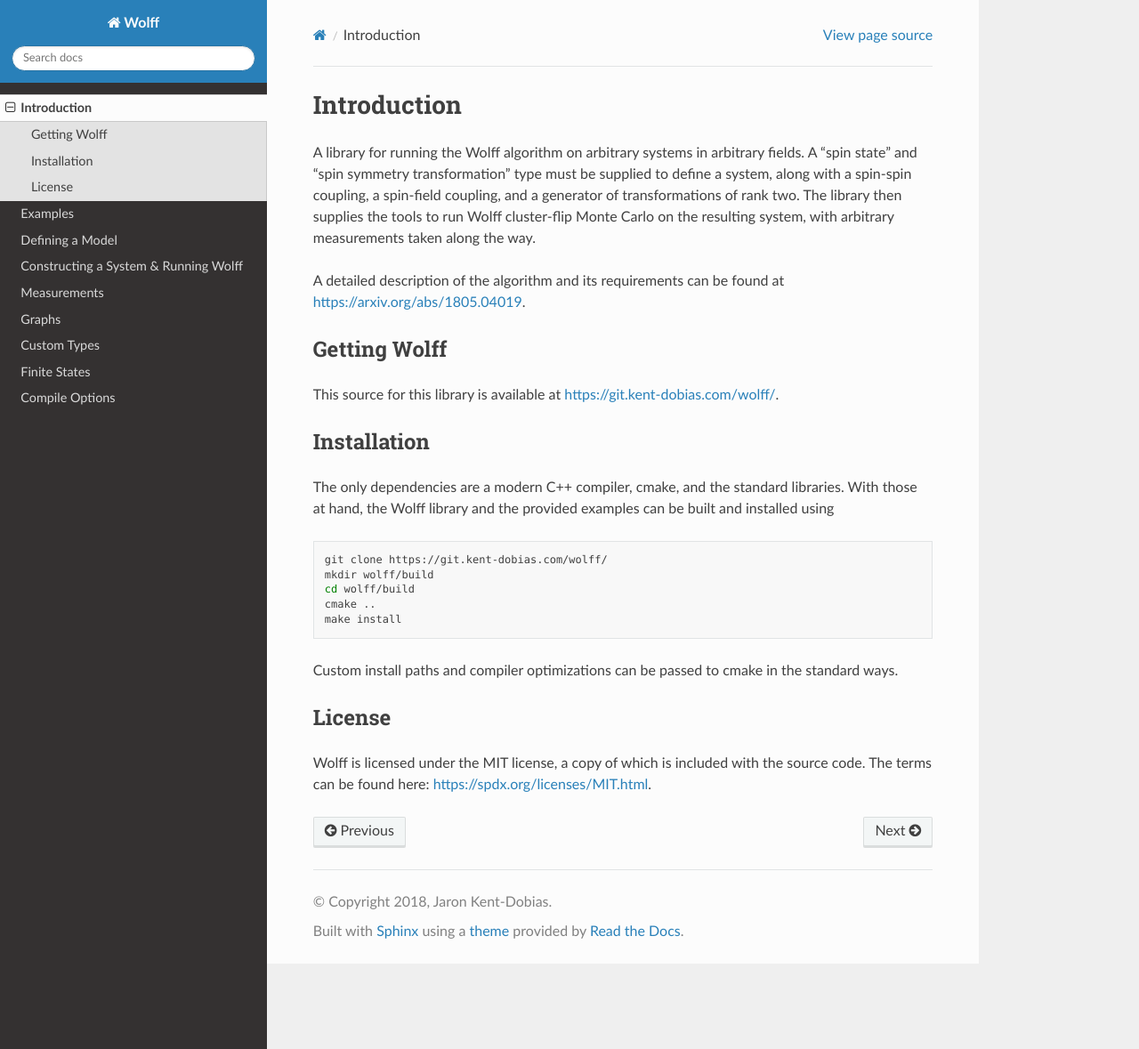
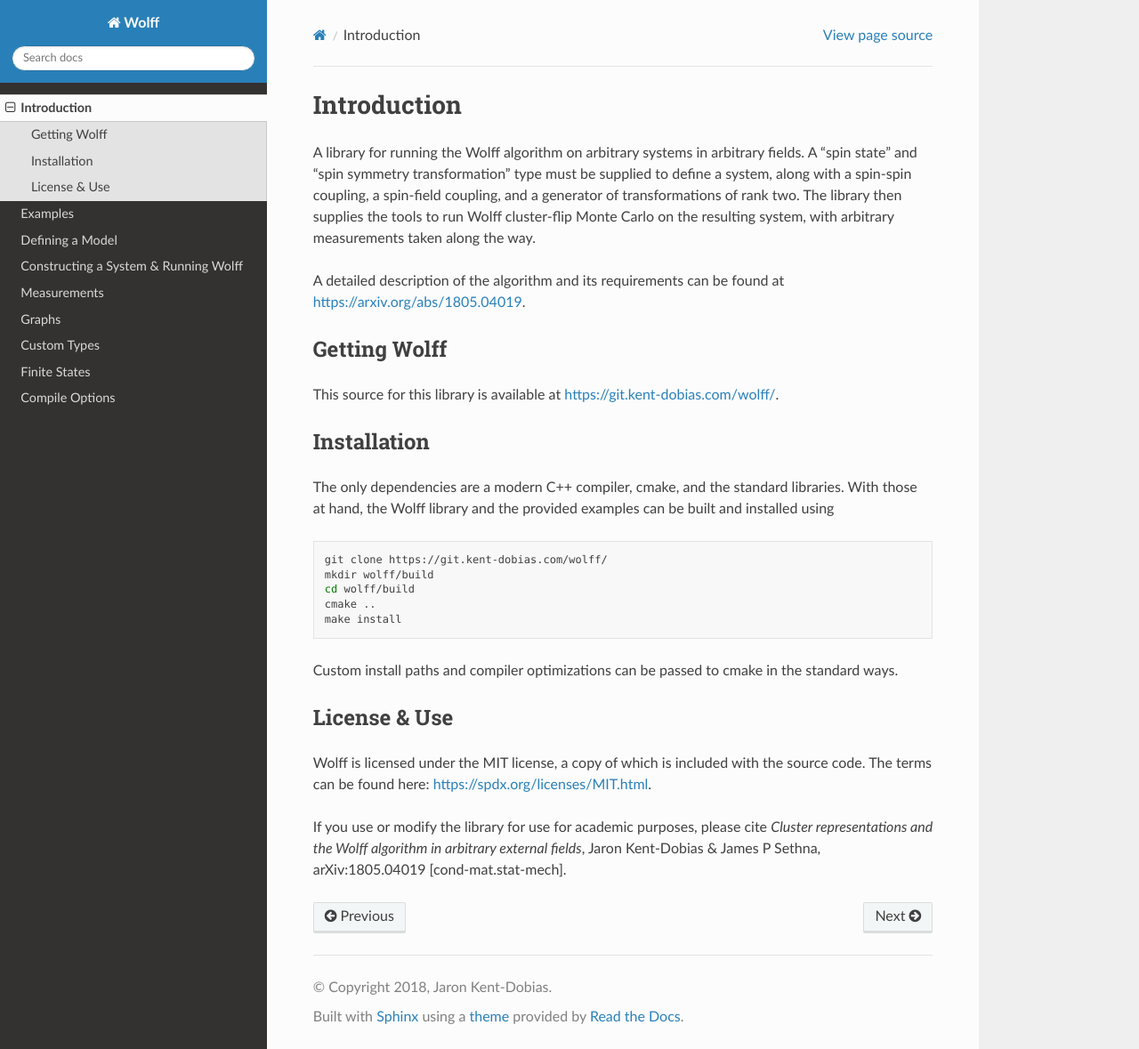
Before and after one commit to mihailescum/wolff, a Sphinx documentation site: the page built from doc/introduction.rst, in a window 1280 px wide and 1179 px high. Shown: the whole window at 89% size. Built offline with Sphinx 7.4.7 and the Read the Docs theme 2.0.0, drawn with Linux system fonts in a browser that asks for light colours.

Commit message:
added citation notice to the introduction in the documentation

```diff
--- a/doc/introduction.rst
+++ b/doc/introduction.rst
@@ -32,7 +32,9 @@ The only dependencies are a modern C++ compiler, cmake, and the standard librari
 
 Custom install paths and compiler optimizations can be passed to cmake in the standard ways.
 
-License
-=======
+License & Use
+=============
 
 Wolff is licensed under the MIT license, a copy of which is included with the source code. The terms can be found here: https://spdx.org/licenses/MIT.html.
+
+If you use or modify the library for use for academic purposes, please cite *Cluster representations and the Wolff algorithm in arbitrary external fields*, Jaron Kent-Dobias & James P Sethna, arXiv:1805.04019 [cond-mat.stat-mech].
```
